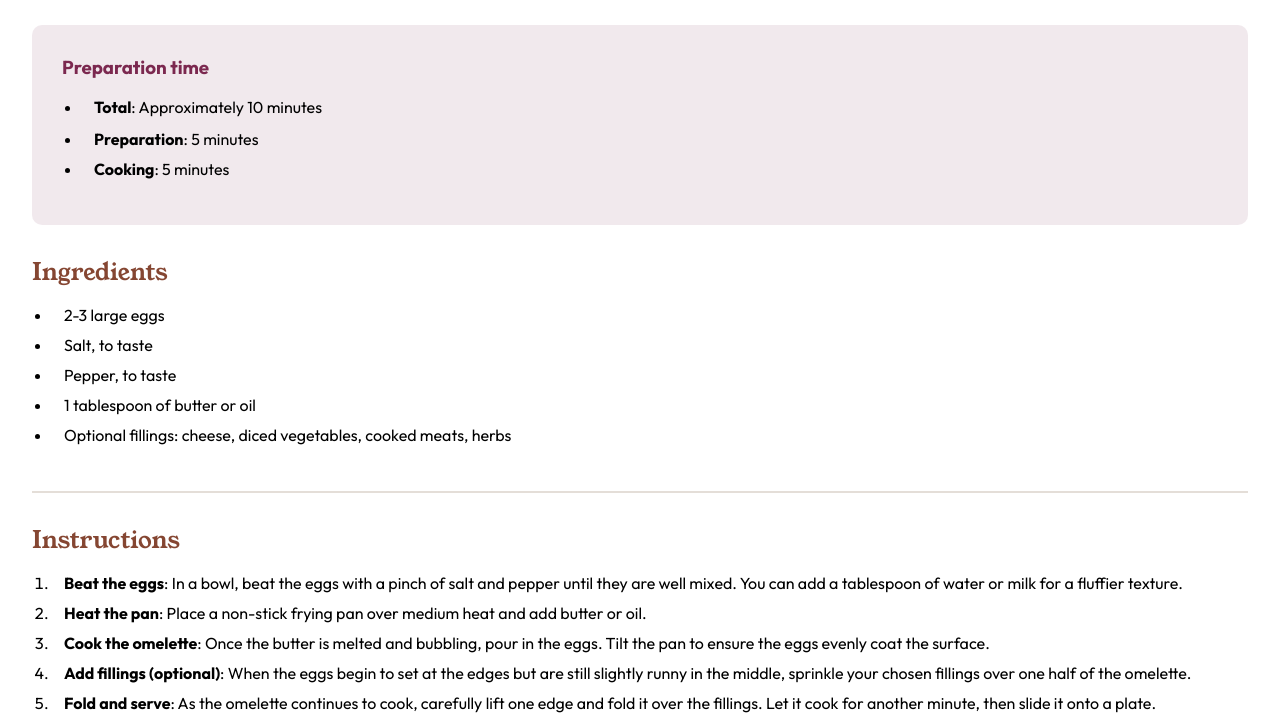
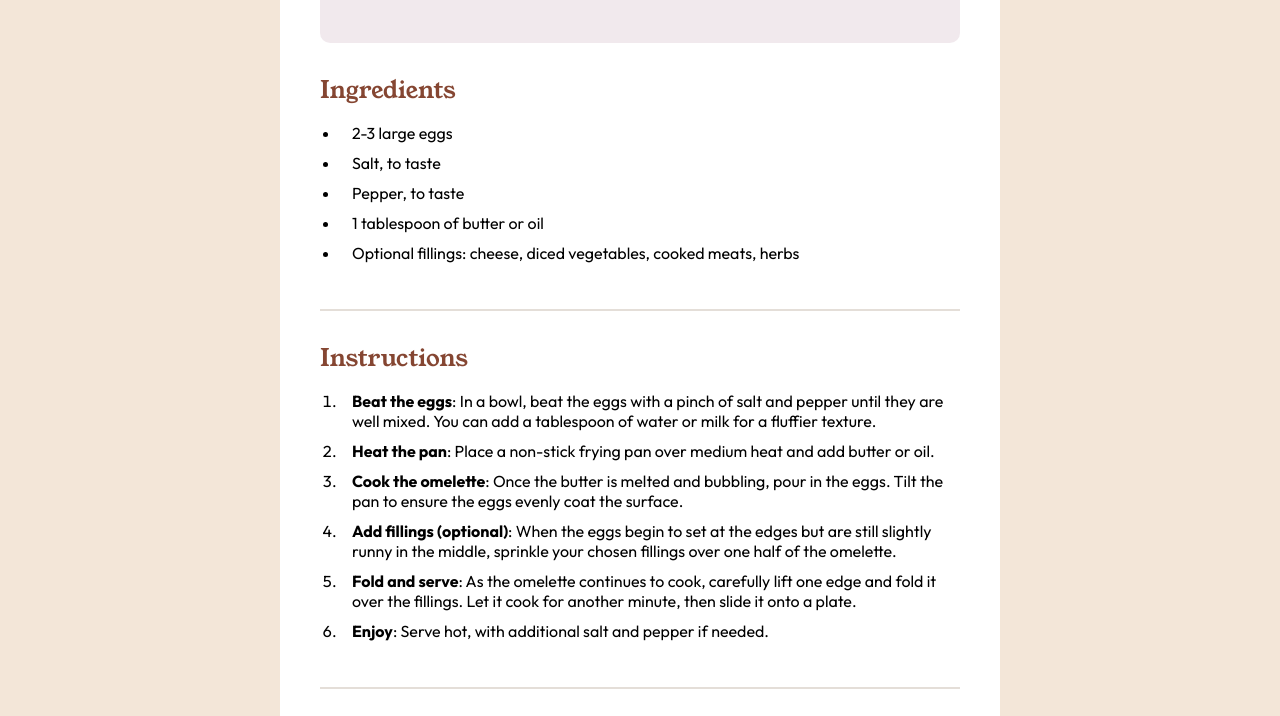
Before and after one commit to m-nkosi/RECIPE-PAGE-MAIN, a plain HTML site: page index.html in a window 1280 px wide. Shown: the part 747-1463 px from the top of the page. Drawn offline with Linux system fonts and the light colour scheme.

Commit message:
adding the desktop version of the site

```diff
--- a/styles/styles.css
+++ b/styles/styles.css
@@ -5,8 +5,9 @@ body{
     margin:0;
 }
 main {
-    height: 100vh;
     width:100%;
+    min-width: 344px;
+    background-color:hsl(0, 0%, 100%);
 }
 img {
     width:100%;
@@ -15,7 +16,6 @@ img {
     margin:0;
 }
 #contents {
-    background-color:hsl(0, 0%, 100%);
     padding:40px 32px;
     display: flex;
     flex-direction: column;
@@ -90,3 +90,36 @@ li:first-child {
 li {
     padding-left: 12px;
 }
+/* medium sized screen */
+@media only screen and (min-width:1080px)
+{
+    main {
+        width:26%;
+    }
+}
+@media  only screen and (min-width:720px) {
+    body {
+        display:flex;
+        justify-content: center;
+        background-color:hsl(30, 54%, 90%) ;
+        /* height: 135vh; */
+        align-items: center;
+    }
+    main {
+        width:50%;
+        display: flex;
+        flex-direction: column;
+        gap:50px;
+        padding:40px 40px;
+        min-width: 375px;
+        border-radius:20px ;
+        margin-top:8dvh;
+        margin-bottom: 8dvh;
+    }
+    img {
+        border-radius: 10px;
+    }
+    #contents {
+        padding: 0;
+    }
+}
```
Also changed, not shown: index.html (+0 -1 lines).
